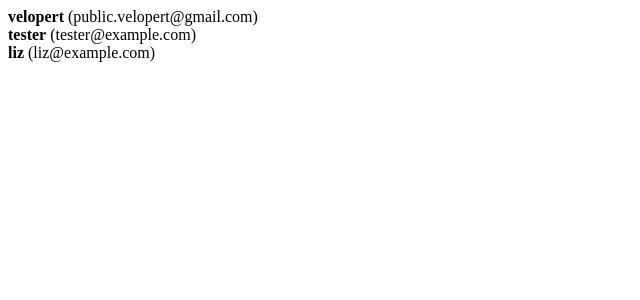
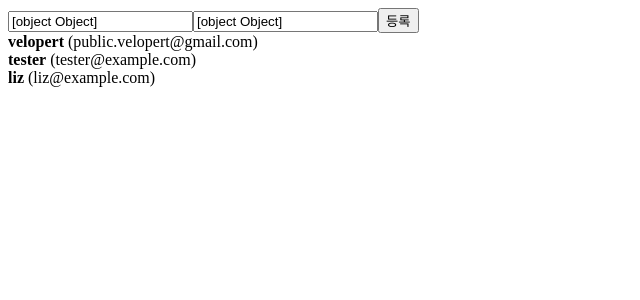
Before and after one commit to kimud7/velopert_study, a React (Create React App) app: page / in a window 1280 px wide. Shown: the top 300 px of the page, without its empty margins (0-640 px from the left). Built offline with nearby package versions, Linux system fonts and the light colour scheme.

Commit message:
Array_Mange

```diff
--- a/src/App.js
+++ b/src/App.js
@@ -3,7 +3,7 @@ import Chapter1_UseState from './Chapter1/Use_State_Counter'
 import Chapter1_Input_Mange from './Chapter1/Input_Mange'
 import Chapter1_Many_Input_Mange from './Chapter1/Many_Input_Mange'
 import Chapter1_Array_Mange from './Chapter1/Array_Mange'
-
+import Chapter1_Array_Mange_Create_User from './Chapter1/Array_Mange_Create/Array_Mange_Create_User_Appjs'
 
 function App() {
   return (
@@ -11,7 +11,7 @@ function App() {
       {/* <Chapter1_UseState></Chapter1_UseState> */}
       {/* <Chapter1_Input_Mange></Chapter1_Input_Mange> */}
       {/* <Chapter1_Many_Input_Mange></Chapter1_Many_Input_Mange> */}
-      <Chapter1_Array_Mange></Chapter1_Array_Mange>
+      <Chapter1_Array_Mange_Create_User></Chapter1_Array_Mange_Create_User>
     </div>
   );
 }
--- /dev/null
+++ b/src/Chapter1/Array_Mange_Create/Array_Mange_Create_User.jsx
@@ -0,0 +1,23 @@
+import React from 'react';
+
+const Array_Mange_Create_User = (username, email, onChange, onCreate) => {
+    return (
+      <div>
+         <input
+           name="username"
+           placeholder="계정명"
+           onChange={onChange}
+           value={username}
+         />
+         <input
+           name="email"
+           placeholder="이메일"
+           onChange={onChange}
+           value={email}
+         />
+         <button onClick={onCreate}>등록</button>
+      </div>
+     );
+}
+
+export default Array_Mange_Create_User;
--- /dev/null
+++ b/src/Chapter1/Array_Mange_Create/Array_Mange_Create_User_Appjs.jsx
@@ -0,0 +1,32 @@
+import React,{useRef} from 'react';
+import Array_Mange_Create_User from './Array_Mange_Create_User';
+import Array_Mange_UserList from './Array_Mange_UserList';
+
+const Create_Appjs = () => {
+    const users = [
+        {
+          id: 1,
+          username: 'velopert',
+          email: 'public.velopert@gmail.com'
+        },
+        {
+          id: 2,
+          username: 'tester',
+          email: 'tester@example.com'
+        },
+        {
+          id: 3,
+          username: 'liz',
+          email: 'liz@example.com'
+        }
+      ];
+
+    return (
+      <>
+        <Array_Mange_Create_User />
+        <Array_Mange_UserList users={users}/>
+      </>
+     );
+}
+
+export default Create_Appjs;
--- /dev/null
+++ b/src/Chapter1/Array_Mange_Create/Array_Mange_UserList.jsx
@@ -0,0 +1,21 @@
+import React from 'react';
+
+function User({ user }) {
+  return (
+    <div>
+      <b>{user.username}</b> <span>({user.email})</span>
+    </div>
+  );
+}
+
+function Array_Mange_UserList({ users }) {
+  return (
+    <div>
+      {users.map(user => (
+        <User user={user} key={user.id} />
+      ))}
+    </div>
+  );
+}
+
+export default Array_Mange_UserList;
```
